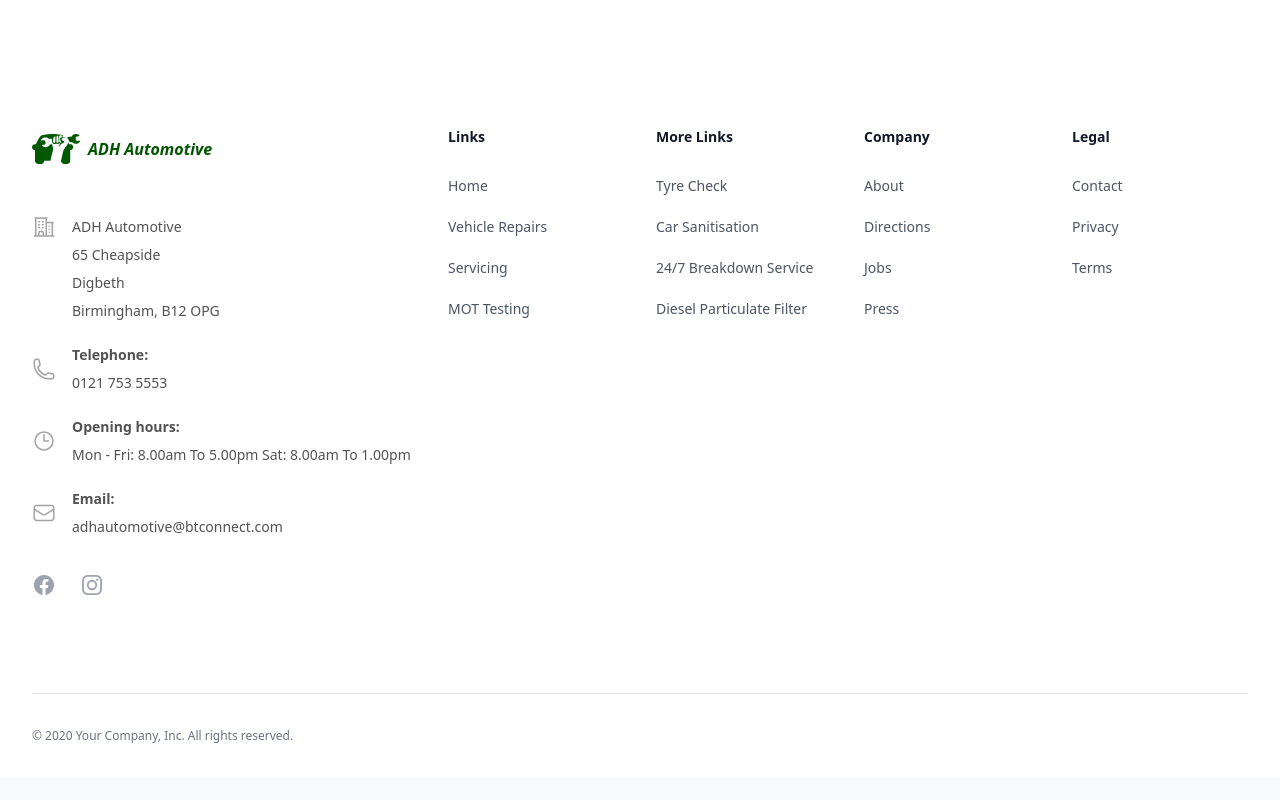
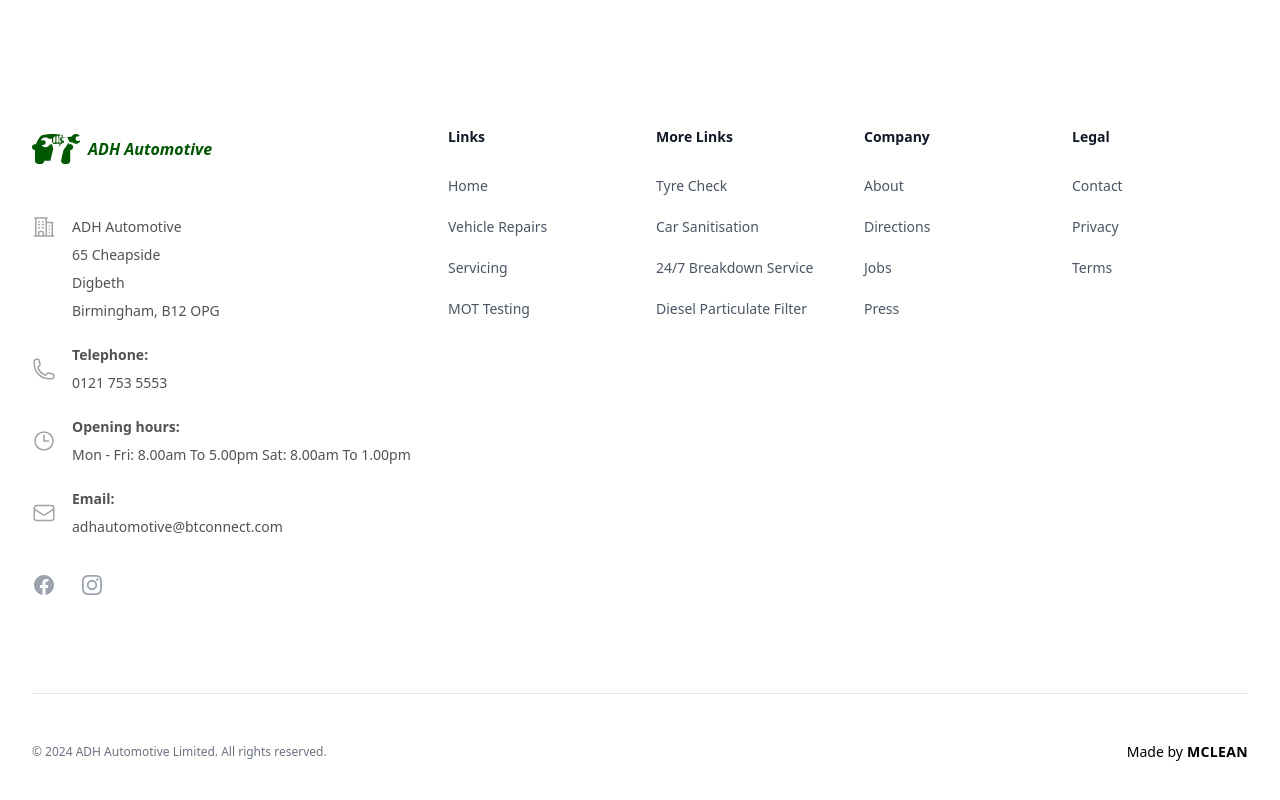
Before and after one commit to McleanDesignCo/ADH-Automotive, a Next.js app: page /privacy in a window 1280 px wide. Shown: the part 3003-3803 px from the top of the page. Before the commit the page ends 3781 px from the top, so only its background shows below. Built offline with nearby package versions, Linux system fonts and the light colour scheme.

Commit message:
Footer Change

```diff
--- a/src/components/Footer.tsx
+++ b/src/components/Footer.tsx
@@ -284,11 +284,7 @@
             </div>
           </div>
         </div>
-        <div className="mt-16 border-t border-gray-900/10 pt-8 sm:mt-20 lg:mt-24">
-          <p className="text-xs leading-5 text-gray-500">
-            &copy; 2020 Your Company, Inc. All rights reserved.
-          </p>
-        </div>
+        <div className="mt-16 border-t border-gray-900/10 pt-8 sm:mt-20 lg:mt-24"><div className="flex my-4 space-x-10 text-center hover:text-accent justify-center sm:justify-between"><p className="text-xs leading-5 text-gray-500">© 2024 ADH Automotive Limited. All rights reserved.</p><a href="https://www.madebymclean.com" className="hidden sm:flex text-sm hover:opacity-50 duration-500 transition-all ease-in-out">Made by<p className="font-bold tracking-wide ml-1">MCLEAN</p></a></div><div className="flex justify-center"><a href="https://www.madebymclean.com" className="flex sm:hidden text-sm hover:opacity-50 duration-500 transition-all ease-in-out">Made by<span className="font-bold tracking-wide ml-1">MCLEAN</span></a></div></div>
       </div>
     </footer>
   )
```
